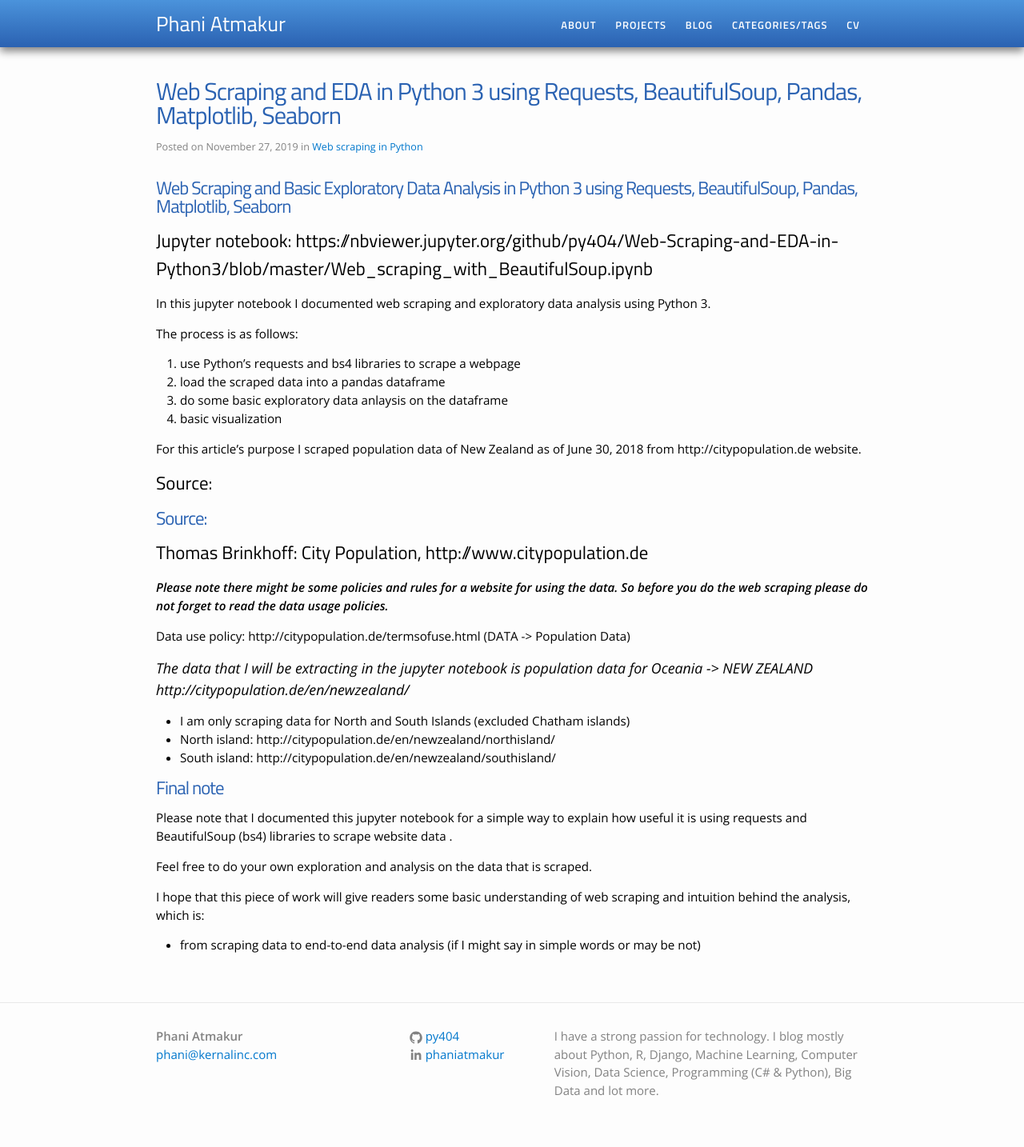
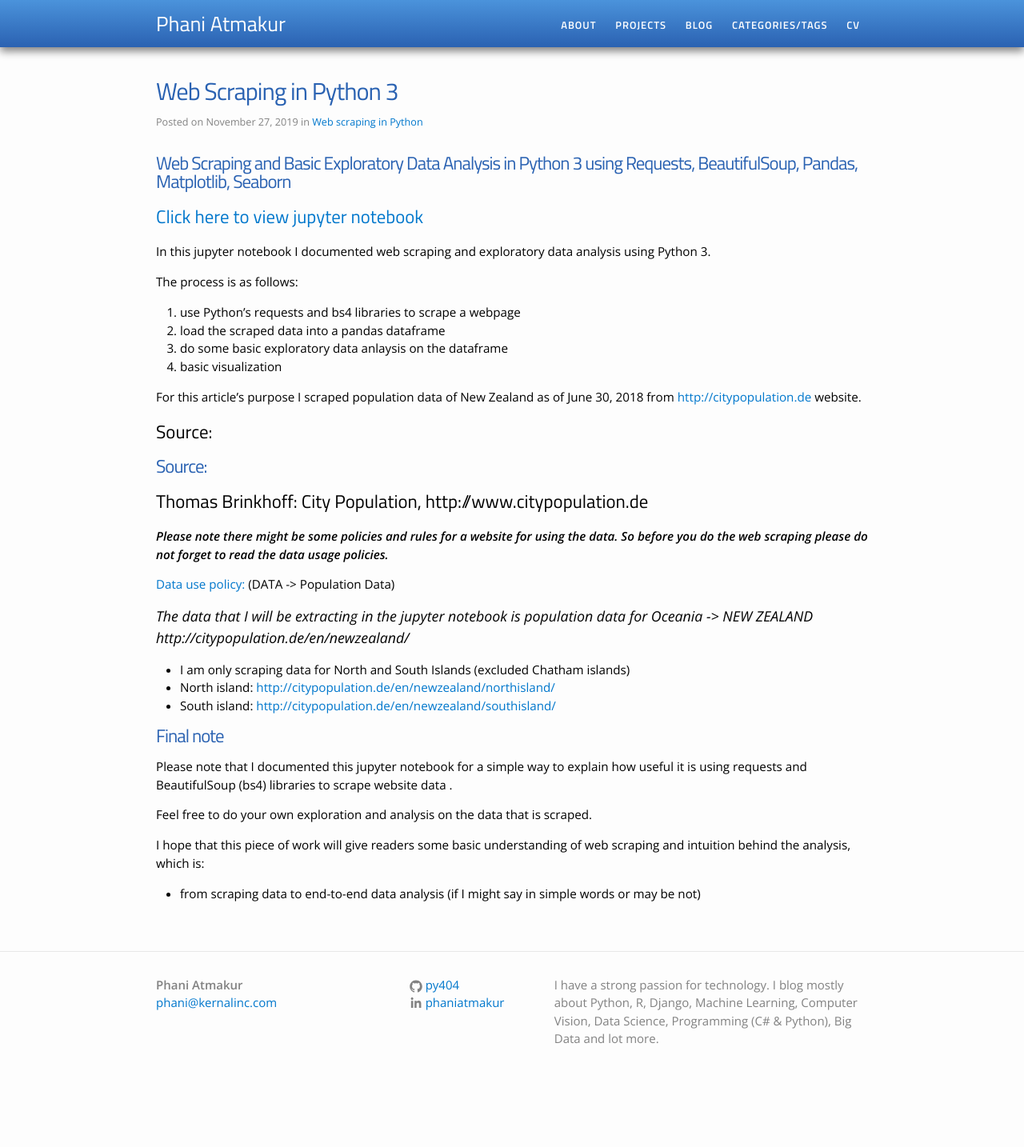
Before and after one commit to py404/py404.github.io, a Jekyll site: the page built from _posts/2019-11-27-web-scraping-and-eda-in-python-using-requests-beautifulsoup-and-pandas.markdown, in a window 1280 px wide. Shown: the whole page at 80% size. Built offline with Jekyll 4.4.1, drawn with Linux system fonts in a browser that asks for light colours; after the commit the page ends 1370 px from its top, so only the background shows below that; some of the changed lines change nothing that is shown.

Commit message:
Updated web scraping in python blog post.

```diff
--- a/_posts/2019-11-27-web-scraping-and-eda-in-python-using-requests-beautifulsoup-and-pandas.markdown
+++ b/_posts/2019-11-27-web-scraping-and-eda-in-python-using-requests-beautifulsoup-and-pandas.markdown
@@ -1,6 +1,6 @@
 ---
 layout: post
-title:  Web Scraping and EDA in Python 3 using Requests, BeautifulSoup, Pandas, Matplotlib, Seaborn
+title:  Web Scraping in Python 3
 date: 2019-11-27
 description: Web Scraping and EDA in Python 3 using Requests, BeautifulSoup, Pandas, Matplotlib, Seaborn
 categories: [Web scraping in Python]
@@ -8,7 +8,7 @@ categories: [Web scraping in Python]
 
 # Web Scraping and Basic Exploratory Data Analysis in Python 3 using Requests, BeautifulSoup, Pandas, Matplotlib, Seaborn
 
-## Jupyter notebook: https://nbviewer.jupyter.org/github/py404/Web-Scraping-and-EDA-in-Python3/blob/master/Web_scraping_with_BeautifulSoup.ipynb
+## [Click here to view jupyter notebook](https://nbviewer.jupyter.org/github/py404/Web-Scraping-and-EDA-in-Python3/blob/master/Web_scraping_with_BeautifulSoup.ipynb/?target=_blank)
 
 
 In this jupyter notebook I documented web scraping and exploratory data analysis using Python 3.
@@ -19,7 +19,7 @@ The process is as follows:
    3. do some basic exploratory data anlaysis on the dataframe
    4. basic visualization
 
-For this article's purpose I scraped population data of New Zealand as of June 30, 2018 from http://citypopulation.de website.
+For this article's purpose I scraped population data of New Zealand as of June 30, 2018 from [http://citypopulation.de](http://citypopulation.de) website.
 
 ## Source:
 # Source:
@@ -28,12 +28,12 @@ For this article's purpose I scraped population data of New Zealand as of June 3
 
 ***Please note there might be some policies and rules for a website for using the data. So before you do the web scraping please do not forget to read the data usage policies.***
 
-Data use policy: http://citypopulation.de/termsofuse.html (DATA -> Population Data)
+[Data use policy:](http://citypopulation.de/termsofuse.html) (DATA -> Population Data)
 
 ### The data that I will be extracting in the jupyter notebook is population data for Oceania -> NEW ZEALAND http://citypopulation.de/en/newzealand/
 - I am only scraping data for North and South Islands (excluded Chatham islands)
-- North island: http://citypopulation.de/en/newzealand/northisland/
-- South island: http://citypopulation.de/en/newzealand/southisland/
+- North island: [http://citypopulation.de/en/newzealand/northisland/](http://citypopulation.de/en/newzealand/northisland/)
+- South island: [http://citypopulation.de/en/newzealand/southisland/](http://citypopulation.de/en/newzealand/southisland/)
 
 # Final note
 
```
